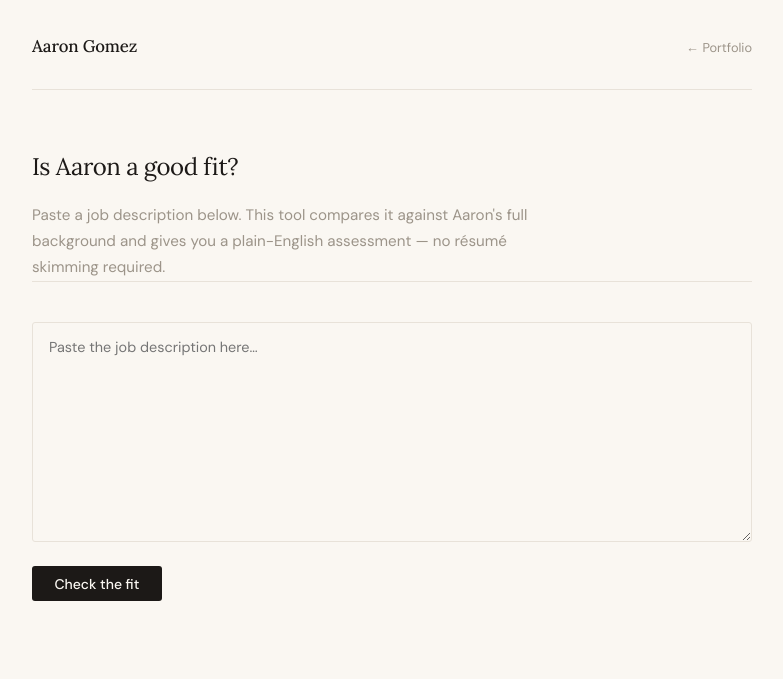
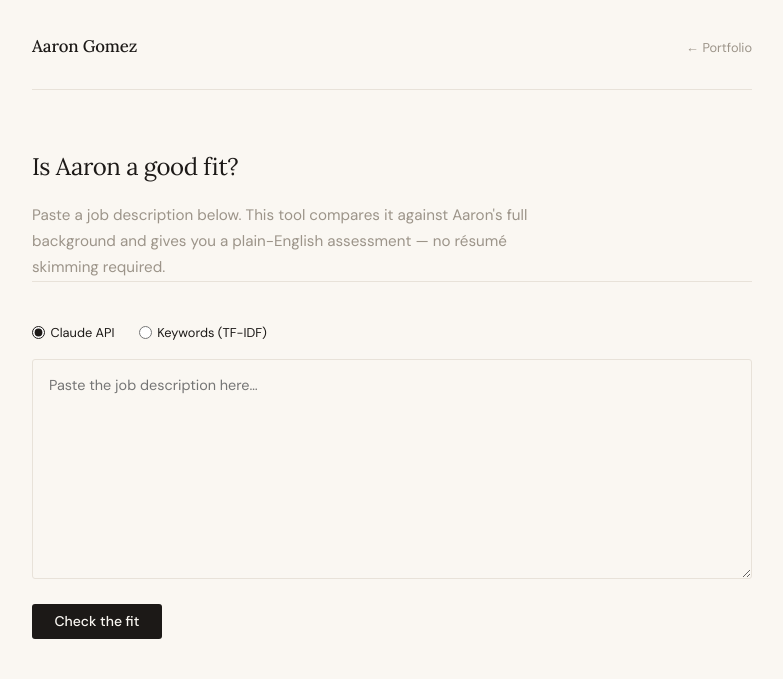
Before and after one commit to sa-gomez/vibe_code_remote, a Flask app: page /match in a window 1280 px wide. Shown: the top 679 px of the page, without its empty margins (248-1031 px from the left). Run offline with Flask 3, Linux system fonts and the light colour scheme.

Commit message:
Add TF-IDF keyword matcher with method toggle on /match page
Adds scikit-learn-based TF-IDF matching as a second option alongside
the Claude API matcher. A radio toggle lets recruiters switch between
methods; results share the same output shape so the template is unchanged.

Co-Authored-By: Claude Sonnet 4.6 <noreply@anthropic.com>

```diff
--- a/main.py
+++ b/main.py
@@ -5,6 +5,8 @@ from pathlib import Path
 import anthropic
 from dotenv import load_dotenv
 from flask import Flask, render_template, request
+from sklearn.feature_extraction.text import TfidfVectorizer
+from sklearn.metrics.pairwise import cosine_similarity
 
 load_dotenv()
 
@@ -86,6 +88,42 @@ def evaluate_match(job_description: str) -> dict:
     return json.loads(response.content[0].text)
 
 
+def evaluate_match_tfidf(job_description: str) -> dict:
+    vectorizer = TfidfVectorizer(stop_words="english", max_features=500)
+    matrix = vectorizer.fit_transform([body_of_work_text, job_description])
+    score = float(cosine_similarity(matrix[0], matrix[1])[0][0])
+
+    feature_names = vectorizer.get_feature_names_out()
+    bow_weights = matrix[0].toarray()[0]
+    jd_weights = matrix[1].toarray()[0]
+
+    jd_terms = {feature_names[i] for i, w in enumerate(jd_weights) if w > 0}
+    bow_terms = {feature_names[i] for i, w in enumerate(bow_weights) if w > 0}
+
+    matched = sorted(jd_terms & bow_terms)[:12]
+    gaps = sorted(jd_terms - bow_terms)[:12]
+
+    if score > 0.15:
+        match_level = "Strong Match"
+    elif score > 0.06:
+        match_level = "Partial Match"
+    else:
+        match_level = "Not a Match"
+
+    summary = (
+        f"Keyword analysis (cosine similarity: {score:.2f}) found {len(matched)} term(s) "
+        f"from the job description in Aaron's background and {len(gaps)} that are absent. "
+        "Note: this method is purely lexical — synonyms and paraphrasing are not detected."
+    )
+
+    return {
+        "match_level": match_level,
+        "matching_areas": matched,
+        "gaps": gaps,
+        "summary": summary,
+    }
+
+
 @app.route("/")
 def index():
     return render_template("index.html", work=work, projects=projects)
@@ -96,16 +134,21 @@ def match():
     result = None
     error = None
     job_description = ""
+    method = "claude"
 
     if request.method == "POST":
         job_description = request.form.get("job_description", "").strip()
+        method = request.form.get("method", "claude")
         if not job_description:
             error = "Please paste a job description."
-        elif not os.environ.get("ANTHROPIC_API_KEY"):
+        elif method == "claude" and not os.environ.get("ANTHROPIC_API_KEY"):
             error = "ANTHROPIC_API_KEY environment variable is not set."
         else:
             try:
-                result = evaluate_match(job_description)
+                if method == "tfidf":
+                    result = evaluate_match_tfidf(job_description)
+                else:
+                    result = evaluate_match(job_description)
             except Exception as e:
                 error = f"Something went wrong: {e}"
 
@@ -114,6 +157,7 @@ def match():
         result=result,
         error=error,
         job_description=job_description,
+        method=method,
     )
 
 
--- a/pyproject.toml
+++ b/pyproject.toml
@@ -8,4 +8,5 @@ dependencies = [
     "flask>=3.0",
     "anthropic>=0.40",
     "python-dotenv>=1.2.2",
+    "scikit-learn>=1.4",
 ]
--- a/templates/match.html
+++ b/templates/match.html
@@ -106,6 +106,31 @@
     .matches li::before { content: "✓"; color: var(--sage); }
     .gaps li::before    { content: "–"; color: var(--muted); }
 
+    .method-toggle {
+      display: flex;
+      gap: 1.5rem;
+      margin-bottom: 1rem;
+      font-size: 0.8rem;
+      color: var(--muted);
+    }
+    .method-toggle label {
+      display: flex;
+      align-items: center;
+      gap: 0.35rem;
+      cursor: pointer;
+      color: var(--text);
+    }
+    .method-toggle input[type="radio"] {
+      accent-color: var(--text);
+    }
+    .method-label {
+      font-size: 0.7rem;
+      font-weight: 500;
+      letter-spacing: 0.08em;
+      text-transform: uppercase;
+      color: var(--muted);
+      margin-bottom: 1.5rem;
+    }
     .error-msg {
       color: #842029;
       font-size: 0.875rem;
@@ -140,6 +165,16 @@
 
     <section style="border-bottom: none; padding-top: 2.5rem;">
       <form method="POST">
+        <div class="method-toggle">
+          <label>
+            <input type="radio" name="method" value="claude" {% if method != "tfidf" %}checked{% endif %} />
+            Claude API
+          </label>
+          <label>
+            <input type="radio" name="method" value="tfidf" {% if method == "tfidf" %}checked{% endif %} />
+            Keywords (TF-IDF)
+          </label>
+        </div>
         <textarea
           name="job_description"
           placeholder="Paste the job description here…"
@@ -153,6 +188,8 @@
 
       {% if result %}
       <div class="result-block">
+
+        <p class="method-label">via {% if method == "tfidf" %}Keywords / TF-IDF{% else %}Claude API{% endif %}</p>
 
         {% if result.match_level == "Strong Match" %}
           <span class="match-badge badge-strong">{{ result.match_level }}</span>
```
Also changed, not shown: 1 other file.
